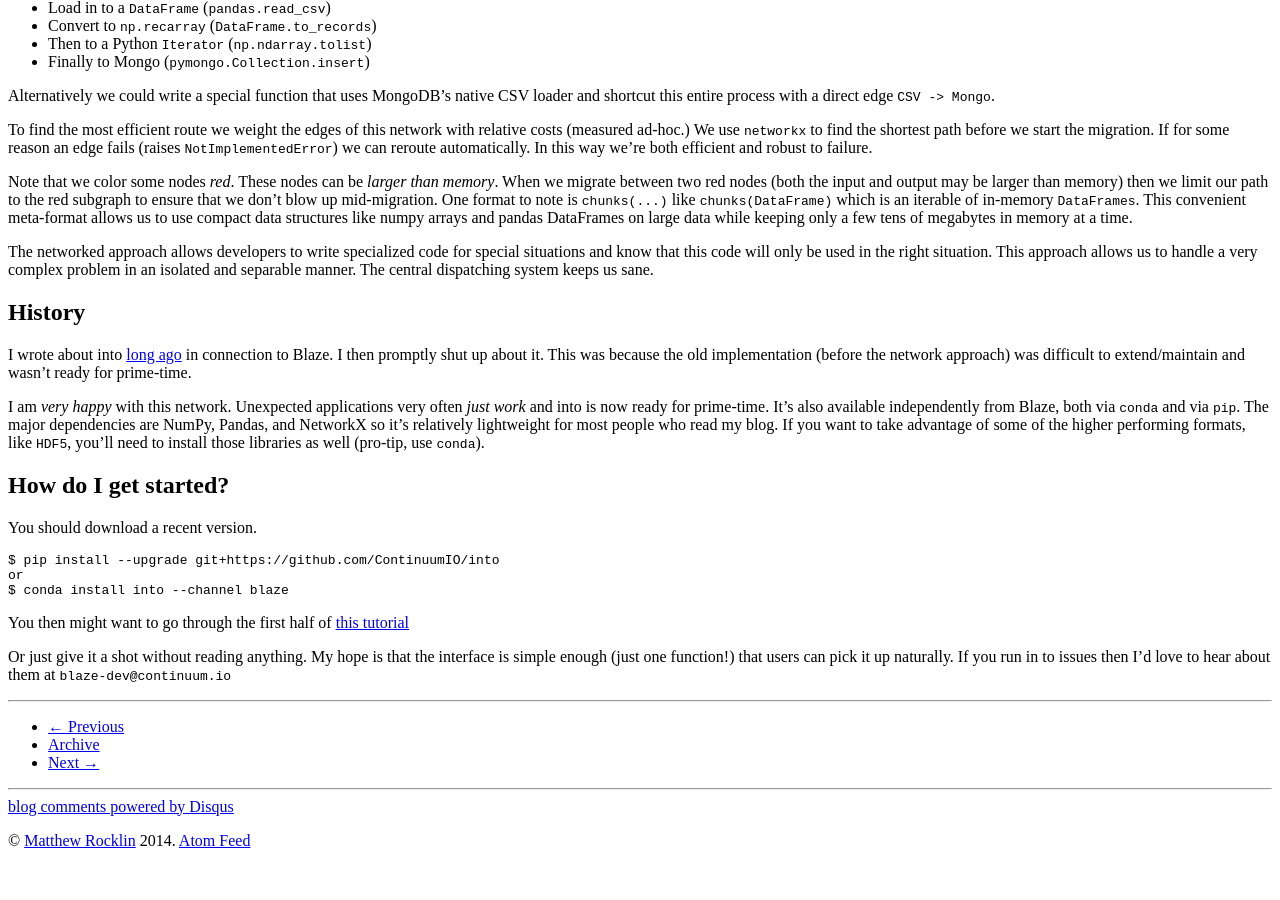
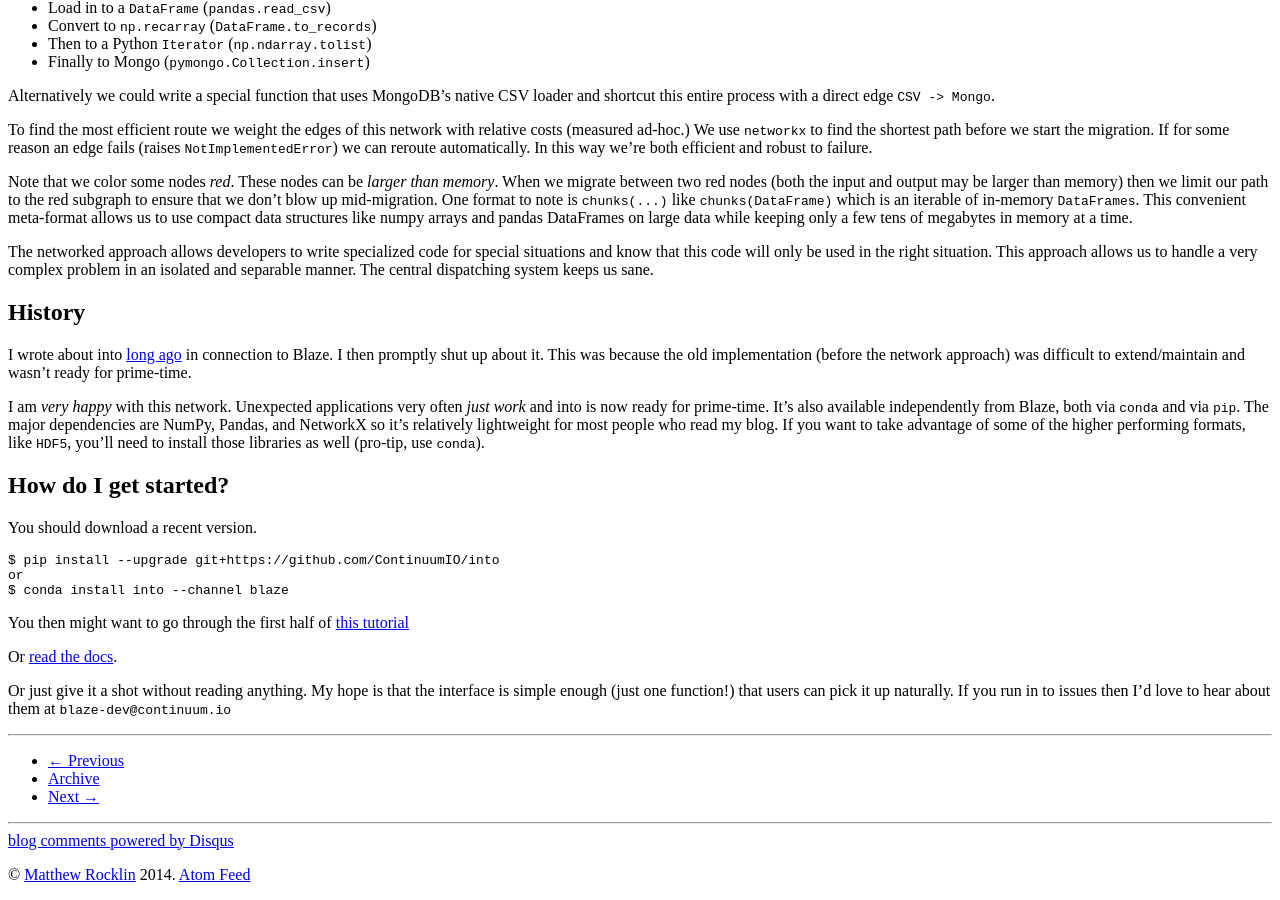
Before and after one commit to besyskymnbk/blog, a Jekyll site: the page built from _posts/work/2015-02-03-Into.md, in a window 1280 px wide and 900 px high, scrolled down 2614 px. Built offline with Jekyll 4.4.1, drawn with Linux system fonts in a browser that asks for light colours; comment, search, counter and statistics services are not loaded; before the commit the page ends 3480 px from its top, so only the background shows below that.

Commit message:
into read the docs

```diff
--- a/_posts/work/2015-02-03-Into.md
+++ b/_posts/work/2015-02-03-Into.md
@@ -259,6 +259,8 @@ You should download a recent version.
 You then might want to go through the first half of
 [this tutorial](https://github.com/ContinuumIO/blaze-tutorial#into)
 
+Or [read the docs](http://into.readthedocs.org/en/latest/).
+
 Or just give it a shot without reading anything.  My hope is that the interface
 is simple enough (just one function!) that users can pick it up naturally.  If
 you run in to issues then I'd love to hear about them at
```
